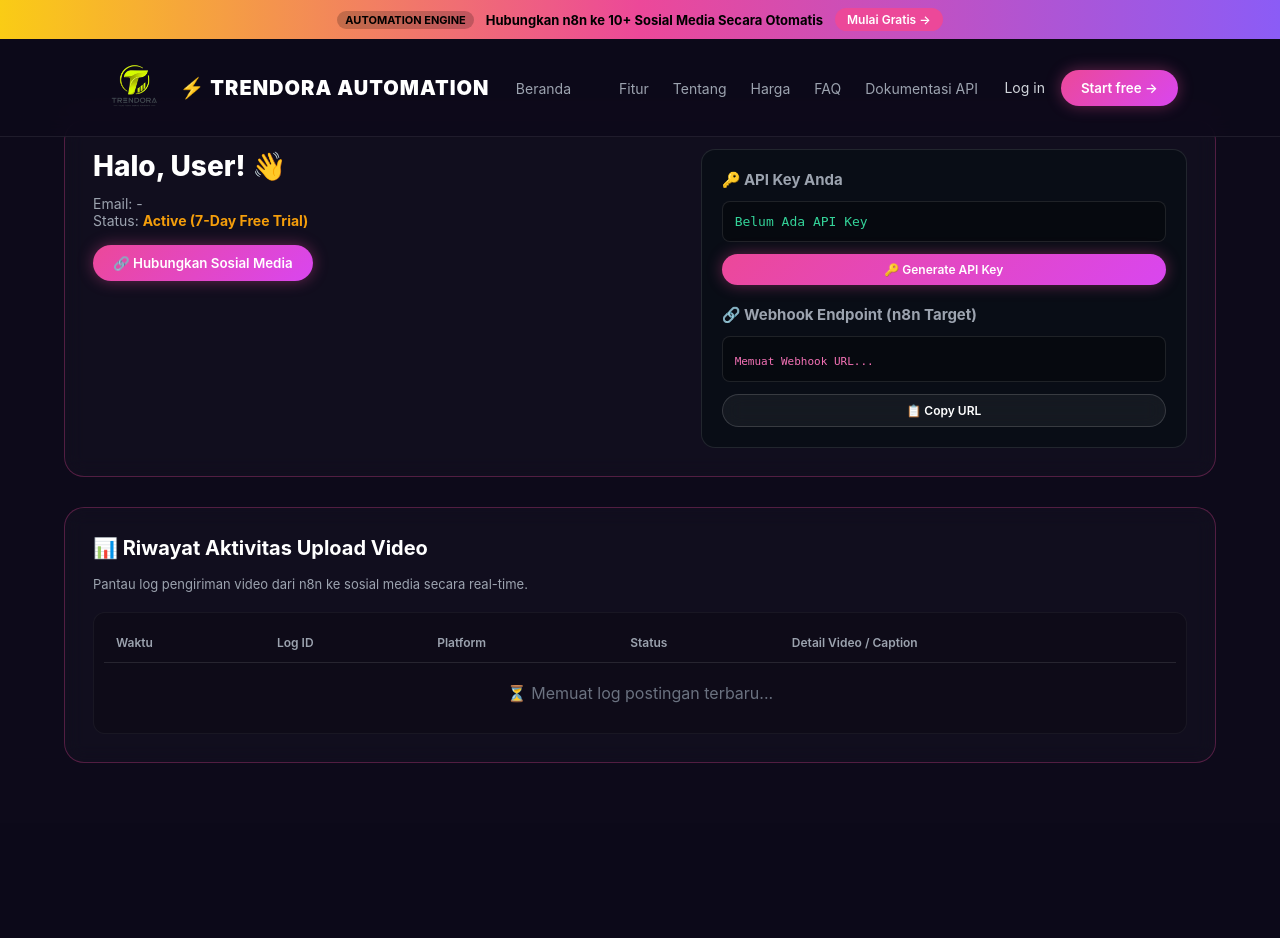
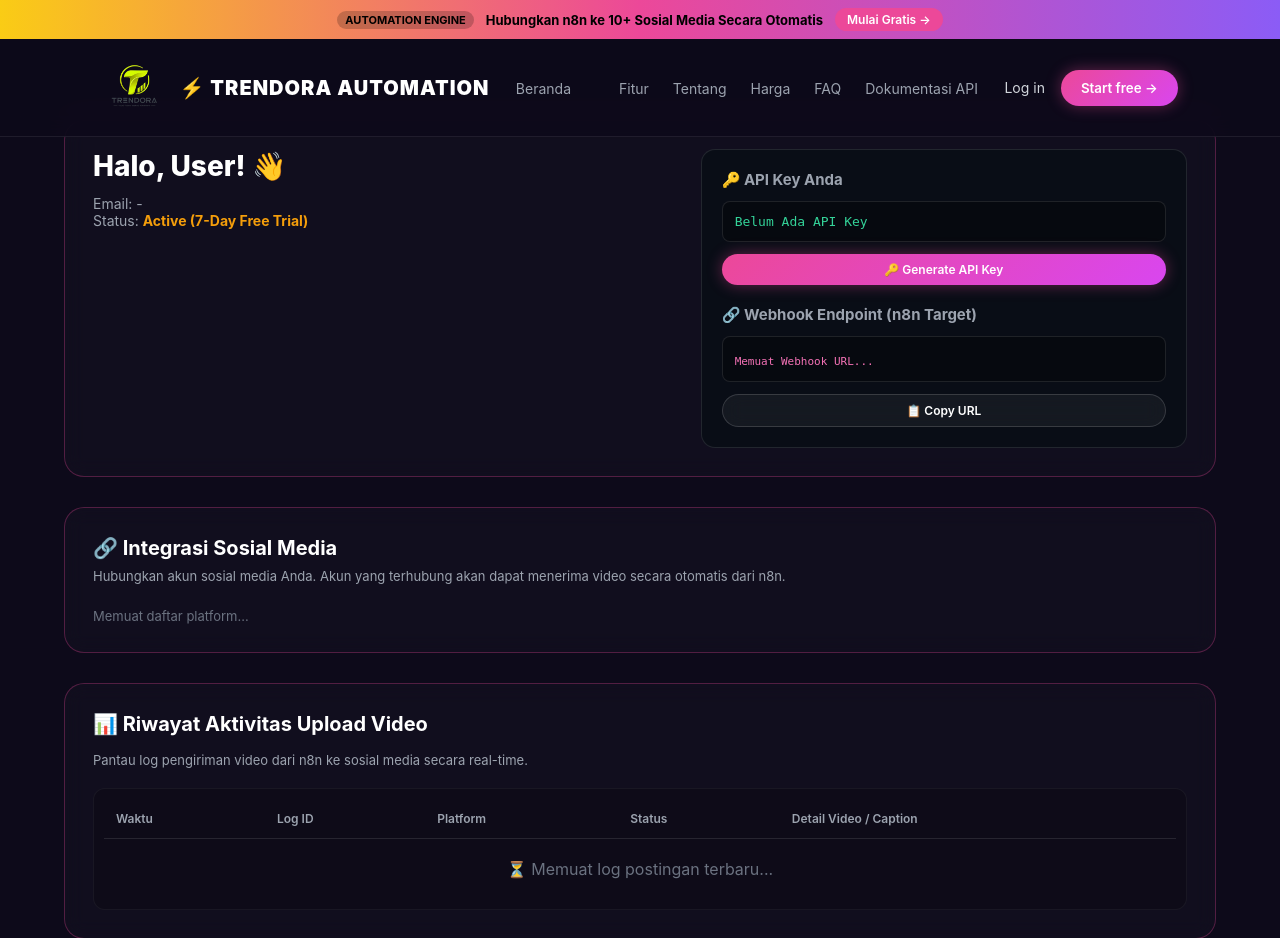
Before and after one commit to deri9804/trendoraautomation, a Flask app: page /dashboard in a window 1280 px wide. Shown: the top 938 px of the page. Before the commit the page ends 763 px from the top, so only its background shows below. Run offline with Flask 3, Linux system fonts and the light colour scheme.

Commit message:
auth.js dashboard.js ui.js dashboard.html

```diff
--- a/static/js/auth.js
+++ b/static/js/auth.js
@@ -34,24 +34,30 @@ function checkStoredSession() {
 }
 
 window.addEventListener('message', function(event) {
-  // Ini menangkap pesan ASLI dari pop-up callback (app.py) setelah user sukses login
   if (event.data && event.data.type === 'OAUTH_SUCCESS') {
     const platform = event.data.platform || 'Social Account';
     showToast(`🎉 Akun asli ${platform} berhasil terhubung & diverifikasi!`, "#34d399");
 
-    closeSocialConnectModal();
-
-    const connectBtn = document.querySelector(`.btn-${platform.toLowerCase()}`);
-    if (connectBtn) {
-      connectBtn.innerText = 'Connected ✓';
-      connectBtn.style.background = 'rgba(52, 211, 153, 0.2)';
-      connectBtn.style.borderColor = '#34d399';
-      connectBtn.style.color = '#34d399';
+    if (typeof closeSocialConnectModal === 'function') {
+        closeSocialConnectModal();
     }
 
-    if (globalUserData && globalUserData.email) {
-      globalUserData.connectedPlatform = platform;
+    if (globalUserData) {
+      // Menyimpan data multiple platform ke dalam array
+      if (!globalUserData.connectedPlatforms) {
+        globalUserData.connectedPlatforms = [];
+      }
+
+      if (!globalUserData.connectedPlatforms.includes(platform)) {
+        globalUserData.connectedPlatforms.push(platform);
+      }
+
       localStorage.setItem('automedia_user', JSON.stringify(globalUserData));
+
+      // Update UI langsung di dashboard
+      if (typeof renderSocialConnectionsUI === 'function') {
+        renderSocialConnectionsUI();
+      }
     }
   }
 });
@@ -76,7 +82,7 @@ function handleSocialPlatformConnect(platform) {
 
   const p = String(platform).toLowerCase();
 
-  // TIKTOK REAL AUTH LOGIC (No Fake Timers)
+  // TIKTOK REAL AUTH LOGIC
   if (p === 'tiktok') {
     fetch('/api/tiktok-auth-url')
       .then(res => res.json())
@@ -84,12 +90,9 @@ function handleSocialPlatformConnect(platform) {
         if (data.success && data.url) {
           const popup = window.open(data.url, `OAuth_${platform}`, 'width=600,height=750,scrollbars=yes,status=yes');
 
-          // Murni memantau apakah user menutup pop-up manual.
-          // Tidak ada timer pemalsuan "success" otomatis. Kita sepenuhnya menunggu eventListener OAUTH_SUCCESS.
           const checkTimer = setInterval(() => {
             if (popup && popup.closed) {
               clearInterval(checkTimer);
-              // Pop up ditutup. Status success hanya terjadi jika event OAUTH_SUCCESS dikirim sblmnya.
             }
           }, 1000);
 
@@ -103,7 +106,7 @@ function handleSocialPlatformConnect(platform) {
     return;
   }
 
-  // PLATFORM LAIN (Facebook, Instagram, dll) yang belum ada callback aslinya
+  // PLATFORM LAIN
   openFallbackOAuthPopup(platform, userEmail);
 }
 
@@ -134,23 +137,29 @@ function openFallbackOAuthPopup(platform, userEmail) {
 }
 
 function verifyAccountConnectionBackend(platform, userEmail) {
-  // CATATAN: Ini hanya berjalan untuk platform selain TikTok (dummy fallback).
   showToast(`Memverifikasi status koneksi akun ${platform}...`, "#6366f1");
 
   setTimeout(() => {
     showToast(`🎉 Berhasil terhubung ke akun ${platform}! (Status: Connected ✓)`, "#34d399");
-    closeSocialConnectModal();
-
-    const connectBtn = document.querySelector(`.btn-${platform.toLowerCase()}`);
-    if (connectBtn) {
-      connectBtn.innerText = 'Connected ✓';
-      connectBtn.style.background = 'rgba(52, 211, 153, 0.2)';
-      connectBtn.style.borderColor = '#34d399';
-      connectBtn.style.color = '#34d399';
+    if (typeof closeSocialConnectModal === 'function') {
+        closeSocialConnectModal();
     }
 
-    // Logika pemalsuan profil TikTok (@tiktok_tester_user) telah dihapus sepenuhnya dari sini.
+    if (globalUserData) {
+      if (!globalUserData.connectedPlatforms) {
+        globalUserData.connectedPlatforms = [];
+      }
 
+      if (!globalUserData.connectedPlatforms.includes(platform)) {
+        globalUserData.connectedPlatforms.push(platform);
+      }
+
+      localStorage.setItem('automedia_user', JSON.stringify(globalUserData));
+
+      if (typeof renderSocialConnectionsUI === 'function') {
+        renderSocialConnectionsUI();
+      }
+    }
   }, 1200);
 }
 
--- a/static/js/dashboard.js
+++ b/static/js/dashboard.js
@@ -276,95 +276,61 @@ function renderLogsTable(res) {
   tbody.innerHTML = html;
 }
 
-function runWebhookTest(context) {
-  const isDoc = context === 'doc';
-  const inputId = isDoc ? 'videoUrlInputDoc' : 'videoUrlInputHero';
-  const btnId = isDoc ? 'btnTestWebhookDoc' : 'btnTestWebhookHero';
-  const consoleId = isDoc ? 'terminalConsoleDoc' : 'terminalConsoleHero';
+const SUPPORTED_PLATFORMS = [
+  { id: 'TikTok', icon: '🎵', name: 'TikTok Video', bg: '#000000' },
+  { id: 'Instagram', icon: '📷', name: 'Instagram Reels', bg: '#d62976' },
+  { id: 'YouTube', icon: '▶️', name: 'YouTube Shorts', bg: '#ff0000' },
+  { id: 'Facebook', icon: 'f', name: 'Facebook Page', bg: '#1877f2' },
+  { id: 'Twitter', icon: '𝕏', name: 'X / Twitter', bg: '#000000' },
+  { id: 'LinkedIn', icon: 'in', name: 'LinkedIn', bg: '#2867b2' },
+  { id: 'Threads', icon: '@', name: 'Threads', bg: '#000000' },
+  { id: 'Pinterest', icon: '📌', name: 'Pinterest', bg: '#e60023' },
+  { id: 'Bluesky', icon: '🦋', name: 'Bluesky', bg: '#1185fe' }
+];
 
-  const inputEl = document.getElementById(inputId);
-  const videoUrl = inputEl ? inputEl.value : '';
-  const btn = document.getElementById(btnId);
-  const consoleBox = document.getElementById(consoleId);
+function renderSocialConnectionsUI() {
+  const container = document.getElementById('socialConnectionsList');
+  if (!container) return;
 
-  if (!videoUrl) {
-    showToast('Masukkan URL Video terlebih dahulu!', '#ef4444');
-    return;
-  }
+  const connected = (globalUserData && globalUserData.connectedPlatforms) ? globalUserData.connectedPlatforms : [];
+  let html = '';
 
-  if (btn) {
-    btn.disabled = true;
-    btn.innerText = "Processing...";
-  }
-  if (consoleBox) {
-    consoleBox.innerHTML = '<p class="cmd">> POST /api/n8n-webhook</p><p class="param">> Connecting to Backend Webhook Listener...</p>';
-  }
+  SUPPORTED_PLATFORMS.forEach(plat => {
+    const isConnected = connected.includes(plat.id);
 
-  const apiKey = globalUserData ? globalUserData.apiKey : 'TREND_TESTER';
+    if (isConnected) {
+      html += `
+        <div style="background: rgba(255,255,255,0.03); border: 1px solid rgba(52, 211, 153, 0.4); border-radius: 12px; padding: 16px; display: flex; justify-content: space-between; align-items: center; box-shadow: 0 4px 12px rgba(0,0,0,0.1);">
+          <div style="display: flex; align-items: center; gap: 12px;">
+            <div style="width: 32px; height: 32px; border-radius: 8px; background: ${plat.bg}; color: #fff; display: flex; align-items: center; justify-content: center; font-size: 16px; font-weight: 800;">
+              ${plat.icon}
+            </div>
+            <span style="font-size: 14px; font-weight: 600; color: #fff;">${plat.name}</span>
+          </div>
+          <button disabled style="background: rgba(52, 211, 153, 0.15); border: 1px solid #34d399; color: #34d399; padding: 8px 14px; border-radius: 8px; font-size: 11px; font-weight: 700; cursor: not-allowed;">
+            Connected ✓
+          </button>
+        </div>
+      `;
+    } else {
+      html += `
+        <div style="background: rgba(255,255,255,0.03); border: 1px solid rgba(255,255,255,0.1); border-radius: 12px; padding: 16px; display: flex; justify-content: space-between; align-items: center; box-shadow: 0 4px 12px rgba(0,0,0,0.1);">
+          <div style="display: flex; align-items: center; gap: 12px;">
+            <div style="width: 32px; height: 32px; border-radius: 8px; background: #1e293b; color: #fff; display: flex; align-items: center; justify-content: center; font-size: 16px; font-weight: 800; border: 1px solid rgba(255,255,255,0.1);">
+              ${plat.icon}
+            </div>
+            <span style="font-size: 14px; font-weight: 600; color: #cbd5e1;">${plat.name}</span>
+          </div>
+          <button onclick="handleSocialPlatformConnect('${plat.id}')" style="background: #1e293b; border: 1px solid rgba(255,255,255,0.2); color: #fff; padding: 8px 14px; border-radius: 8px; font-size: 11px; font-weight: 700; cursor: pointer; transition: all 0.2s ease;" onmouseover="this.style.background='#334155'" onmouseout="this.style.background='#1e293b'">
+            Hubungkan 🔗
+          </button>
+        </div>
+      `;
+    }
+  });
 
-  fetch('/api/n8n-webhook', {
-    method: 'POST',
-    headers: {
-        'Content-Type': 'application/json',
-        'X-API-Key': apiKey
-    },
-    body: JSON.stringify({
-      platform: "instagram",
-      status: "PUBLISHED",
-      details: { caption: "Webhook Auto-Test from Web UI", media_url: videoUrl }
-    })
-  })
-  .then(res => res.json())
-  .then(data => {
-    renderSimulationResult(data, btn, consoleBox);
-    if (data.success) {
-      setTimeout(loadUserPostLogs, 1500);
-    }
-  })
-  .catch(err => {
-    handleSimulationError(err, btn, consoleBox);
-  });
+  container.innerHTML = html;
 }
-
-function renderSimulationResult(res, btn, consoleBox) {
-  if (btn) {
-    btn.disabled = false;
-    btn.innerText = "Test Webhook ⚡";
-  }
-
-  if (!res.success) {
-    if (consoleBox) consoleBox.innerHTML += '<p style="color: #ef4444;">✕ Error: ' + res.message + '</p>';
-    return;
-  }
-
-  let html = '';
-  html += '<p><span class="cmd">> POST /api/n8n-webhook</span></p>';
-  html += '<p class="success">✓ Payload successfully processed by Web Backend</p>';
-  html += '<p><span class="param">Response JSON:</span></p>';
-  html += '<pre style="color: #34d399; font-size: 11px;">' + JSON.stringify(res, null, 2) + '</pre>';
-
-  if (consoleBox) consoleBox.innerHTML = html;
-}
-
-function handleSimulationError(err, btn, consoleBox) {
-  if (btn) {
-    btn.disabled = false;
-    btn.innerText = "Test Webhook ⚡";
-  }
-  if (consoleBox) consoleBox.innerHTML += '<p style="color: #ef4444;">✕ Server Error: ' + err + '</p>';
-}
-
-document.addEventListener('DOMContentLoaded', () => {
-   setTimeout(() => {
-     if (globalUserData && globalUserData.tiktokAvatar) {
-         const dashAvatar = document.getElementById('dashAvatar');
-         if (dashAvatar) {
-            dashAvatar.src = globalUserData.tiktokAvatar;
-            dashAvatar.style.display = 'block';
-         }
-     }
-   }, 500);
-});
 
 window.handleSurveySelect = handleSurveySelect;
 window.handleUnlockApiClick = handleUnlockApiClick;
@@ -378,4 +344,4 @@ window.loadWebhookUrl = loadWebhookUrl;
 window.copyWebhookUrl = copyWebhookUrl;
 window.loadUserPostLogs = loadUserPostLogs;
 window.renderLogsTable = renderLogsTable;
-window.runWebhookTest = runWebhookTest;
+window.renderSocialConnectionsUI = renderSocialConnectionsUI;
--- a/static/js/ui.js
+++ b/static/js/ui.js
@@ -7,8 +7,65 @@ var lastSnapToken = localStorage.getItem('automedia_snap_token') || null;
 var paymentPollingInterval = null;
 
 const LEGAL_DOCUMENTS = {
-  tos: `<h4>1. Deskripsi Layanan</h4><p>TRENDORA menyediakan antarmuka API dan community node...</p>`,
-  privacy: `<h4>1. Informasi yang Kami Kumpulkan</h4><ul><li><strong>Informasi Akun:</strong> Nama lengkap, email...</li></ul>`
+  tos: `
+    <h4>1. Penerimaan Syarat & Ketentuan</h4>
+    <p>Dengan mengakses atau menggunakan layanan TRENDORA AUTOMATION, Anda menyetujui untuk terikat oleh Syarat dan Ketentuan ini. Anda harus berusia minimal 18 tahun atau memiliki izin hukum yang sah.</p>
+
+    <h4>2. Deskripsi Layanan</h4>
+    <p>TRENDORA menyediakan antarmuka API, community node (n8n/Make), serta perangkat lunak automasi untuk mempublikasikan konten media secara otomatis ke berbagai platform media sosial.</p>
+
+    <h4>3. Pendaftaran Akun & Keamanan</h4>
+    <p>Anda wajib memberikan informasi akurat dan bertanggung jawab penuh menjaga kerahasiaan kredensial login (OTP 2FA) dan API Key Anda. TRENDORA tidak bertanggung jawab atas kerugian akibat penyalahgunaan API Key.</p>
+
+    <h4>4. Otorisasi Platform Pihak Ketiga (OAuth 2.0)</h4>
+    <p>Layanan kami memerlukan otorisasi resmi ke akun Anda. Anda menyetujui Syarat Layanan dari masing-masing platform (TikTok, YouTube, Meta, dsb). Kami tidak berafiliasi resmi dengan entitas tersebut.</p>
+
+    <h4>5. Penggunaan yang Diizinkan dan Dilarang</h4>
+    <p>Anda <strong>dilarang keras</strong> menggunakan Layanan untuk spam, hoaks, perjudian, melanggar Hak Kekayaan Intelektual, melakukan Reverse Engineering, atau melanggar rate-limit API platform pihak ketiga.</p>
+
+    <h4>6. Langganan, Pembayaran, dan Pembatalan</h4>
+    <p>Pembayaran diproses via Midtrans. Tersedia free trial 7 hari. Berlaku garansi uang kembali 30 hari jika terjadi kegagalan sistem utama kami (Force Majeure).</p>
+
+    <h4>7. Hak Kekayaan Intelektual</h4>
+    <p>Infrastruktur dan kode API adalah milik TRENDORA. Anda tetap memegang hak cipta atas konten video Anda sendiri.</p>
+
+    <h4>8. Batasan Tanggung Jawab</h4>
+    <p>Layanan disediakan "As Is". Kami tidak bertanggung jawab atas akun media sosial Anda yang ditangguhkan (banned) akibat pelanggaran kebijakan konten di platform pihak ketiga.</p>
+
+    <h4>9. Penghentian Layanan</h4>
+    <p>Kami berhak menangguhkan akun Anda tanpa pemberitahuan jika terbukti melanggar Syarat, khususnya terkait Spamming masif.</p>
+
+    <h4>10. Hukum yang Berlaku</h4>
+    <p>Syarat ini diatur sesuai hukum Republik Indonesia. Perselisihan diselesaikan secara musyawarah atau melalui pengadilan Republik Indonesia.</p>
+  `,
+  privacy: `
+    <h4>1. Informasi yang Kami Kumpulkan</h4>
+    <p>Kami mengumpulkan Informasi Akun (nama, email, Secret 2FA), Data Otentikasi (Access & Refresh Token, kami TIDAK menyimpan password sosmed), Data Transaksi (via Midtrans), dan Log Aktivitas.</p>
+
+    <h4>2. Penggunaan Informasi Data Anda</h4>
+    <p>Data digunakan semata-mata untuk mengoperasikan fungsi automasi posting API, menyediakan dukungan pelanggan, serta mendeteksi dan mencegah spam/penyalahgunaan sistem.</p>
+
+    <h4>3. Pengungkapan Kepada Pihak Ketiga</h4>
+    <p>Kami <strong>tidak akan pernah</strong> menjual, menyewakan, atau memperdagangkan data Anda. Data hanya dibagikan ke penyedia server (cloud) terikat kerahasiaan atau jika diwajibkan oleh hukum.</p>
+
+    <h4>4. Keamanan Data</h4>
+    <p>Kami menerapkan enkripsi SSL/TLS (HTTPS) dan hashing satu arah. Kami berusaha maksimal menjaga data, namun tidak ada transmisi internet yang 100% aman mutlak.</p>
+
+    <h4>5. Hak-Hak Pengguna</h4>
+    <p>Anda berhak untuk mengakses, memperbarui, mencabut akses (Revoke OAuth) langsung dari dasbor, hingga meminta penghapusan permanen (Right to be Forgotten) akun Anda.</p>
+
+    <h4>6. Retensi & Penyimpanan Data</h4>
+    <p>Data disimpan selama akun aktif atau diperlukan untuk keperluan hukum. Log aktivitas lama dihapus secara berkala.</p>
+
+    <h4>7. Kebijakan Anak-Anak (COPPA)</h4>
+    <p>Layanan kami tidak ditujukan untuk anak di bawah usia 13 tahun. Kami tidak mengumpulkan data dari individu di bawah batasan umur secara sengaja.</p>
+
+    <h4>8. Perubahan Kebijakan</h4>
+    <p>Kami akan memberitahu Anda via email atau pengumuman dashboard sebelum perubahan signifikan pada kebijakan privasi berlaku efektif.</p>
+
+    <h4>9. Hubungi Kami</h4>
+    <p>Untuk pertanyaan privasi, hubungi: <strong>deripernandi99@gmail.com</strong>.</p>
+  `
 };
 
 function openLegalModal(type) {
@@ -136,6 +193,9 @@ function renderLoggedInUI(user, autoNavigateToDashboard = true) {
   if (typeof updateDashApiKeyDisplay === 'function') updateDashApiKeyDisplay(user.apiKey || '-');
   if (typeof loadWebhookUrl === 'function') loadWebhookUrl();
   if (typeof loadUserPostLogs === 'function') loadUserPostLogs();
+
+  // MERENDER DAFTAR SOSMED KETIKA LOGIN
+  if (typeof renderSocialConnectionsUI === 'function') renderSocialConnectionsUI();
 }
 
 function toggleFaq(element) {
--- a/templates/dashboard.html
+++ b/templates/dashboard.html
@@ -26,20 +26,17 @@
           Email: <span id="dashUserEmail">-</span><br>
           Status: <strong id="dashAccountStatus" style="color: #f59e0b;">Active (7-Day Free Trial)</strong>
         </p>
-        <button class="btn-pink" onclick="handleConnectSocialClick()">🔗 Hubungkan Sosial Media</button>
       </div>
 
       <!-- BAGIAN KANAN: API KEY & WEBHOOK URL -->
       <div class="dash-key-card">
         <h3 style="font-size: 15px; color: #9ca3af; margin-bottom: 12px;">🔑 API Key Anda</h3>
 
-        <!-- Key display container with responsive flex wrapping -->
         <div class="key-display-box" style="background: rgba(0,0,0,0.3); border: 1px solid rgba(255,255,255,0.1); border-radius: 8px; padding: 12px; margin-bottom: 12px; display: flex; justify-content: space-between; align-items: center; flex-wrap: wrap; gap: 8px;">
           <span id="dashApiKeyDisplay" style="font-family: monospace; font-size: 13px; color: #34d399; word-break: break-all;">Belum Ada API Key</span>
           <button id="btnToggleKeyMask" onclick="toggleApiKeyMask()" style="background: transparent; border: none; color: #60a5fa; cursor: pointer; font-size: 12px; font-weight: 600; display: none;">👁️ Show</button>
         </div>
 
-        <!-- REVISI PERMINTAAN 3: Tombol Generate API Key Manual -->
         <div class="dash-actions-row" style="display: flex; gap: 8px; flex-wrap: wrap;">
           <button id="btnGenerateApiKey" class="btn-pink" style="font-size: 12px; padding: 8px 16px; flex: 1; min-width: 140px;" onclick="handleGenerateApiKeyClick()">🔑 Generate API Key</button>
           <button id="btnCopyApiKey" class="btn-secondary" style="font-size: 12px; padding: 8px 16px; display: none;" onclick="copyDashApiKey()">📋 Copy Key</button>
@@ -54,7 +51,18 @@
       </div>
     </div>
 
-    <!-- LOG AKTIVITAS TABLE WITH RESPONSIVE SCROLLING -->
+    <!-- MANAJEMEN SOSIAL MEDIA (BAGIAN BARU) -->
+    <div class="dashboard-hero-card" style="margin-bottom: 30px; display: block;">
+      <h3 style="margin-bottom: 8px; font-size: 20px; color: #fff;">🔗 Integrasi Sosial Media</h3>
+      <p style="color: #9ca3af; font-size: 13px; margin-bottom: 24px;">Hubungkan akun sosial media Anda. Akun yang terhubung akan dapat menerima video secara otomatis dari n8n.</p>
+
+      <div id="socialConnectionsList" style="display: grid; grid-template-columns: repeat(auto-fill, minmax(300px, 1fr)); gap: 16px;">
+        <!-- Akan di-render secara dinamis via JavaScript berdasarkan status akun -->
+        <p style="color: #6b7280; font-size: 13px;">Memuat daftar platform...</p>
+      </div>
+    </div>
+
+    <!-- LOG AKTIVITAS TABLE -->
     <div class="dashboard-hero-card" style="display: block; overflow-x: auto;">
       <h3 style="margin-bottom: 16px; font-size: 20px; color: #fff;">📊 Riwayat Aktivitas Upload Video</h3>
       <p style="color: #9ca3af; font-size: 13px; margin-bottom: 20px;">Pantau log pengiriman video dari n8n ke sosial media secara real-time.</p>
```
